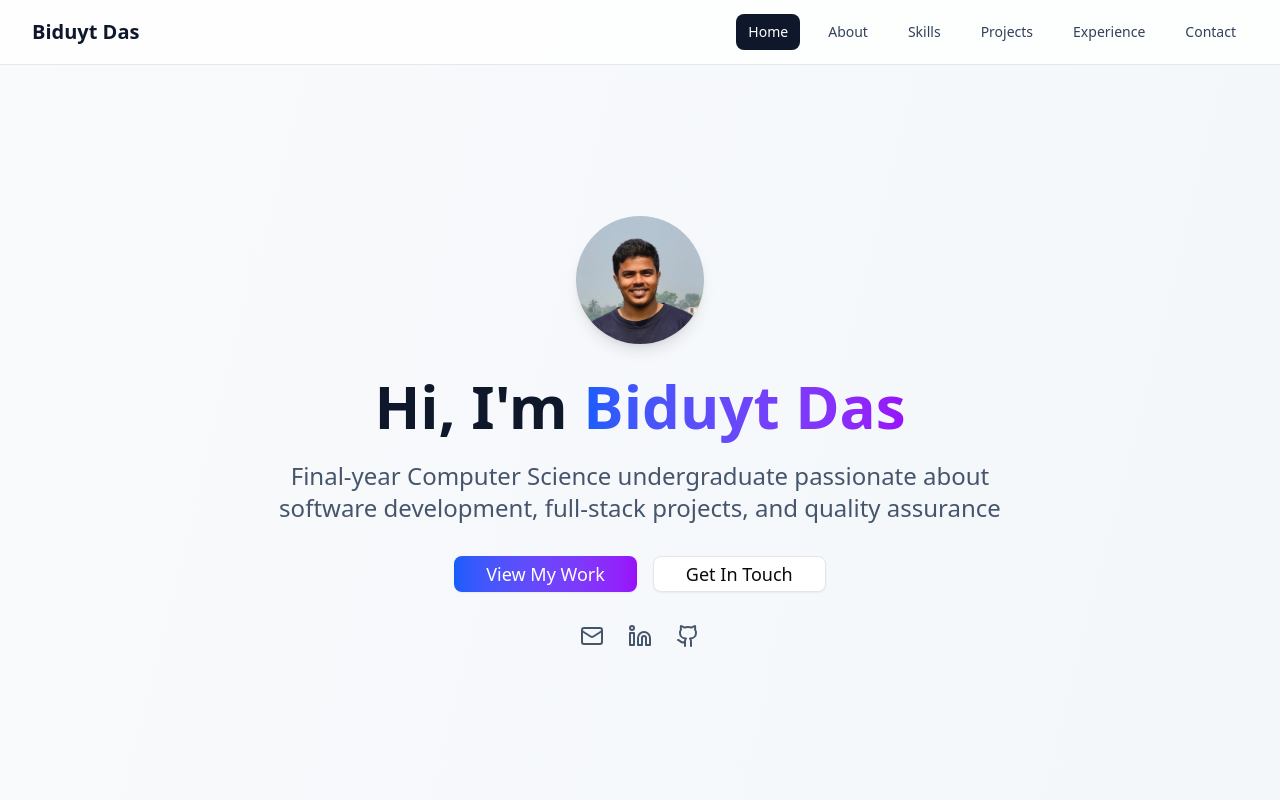
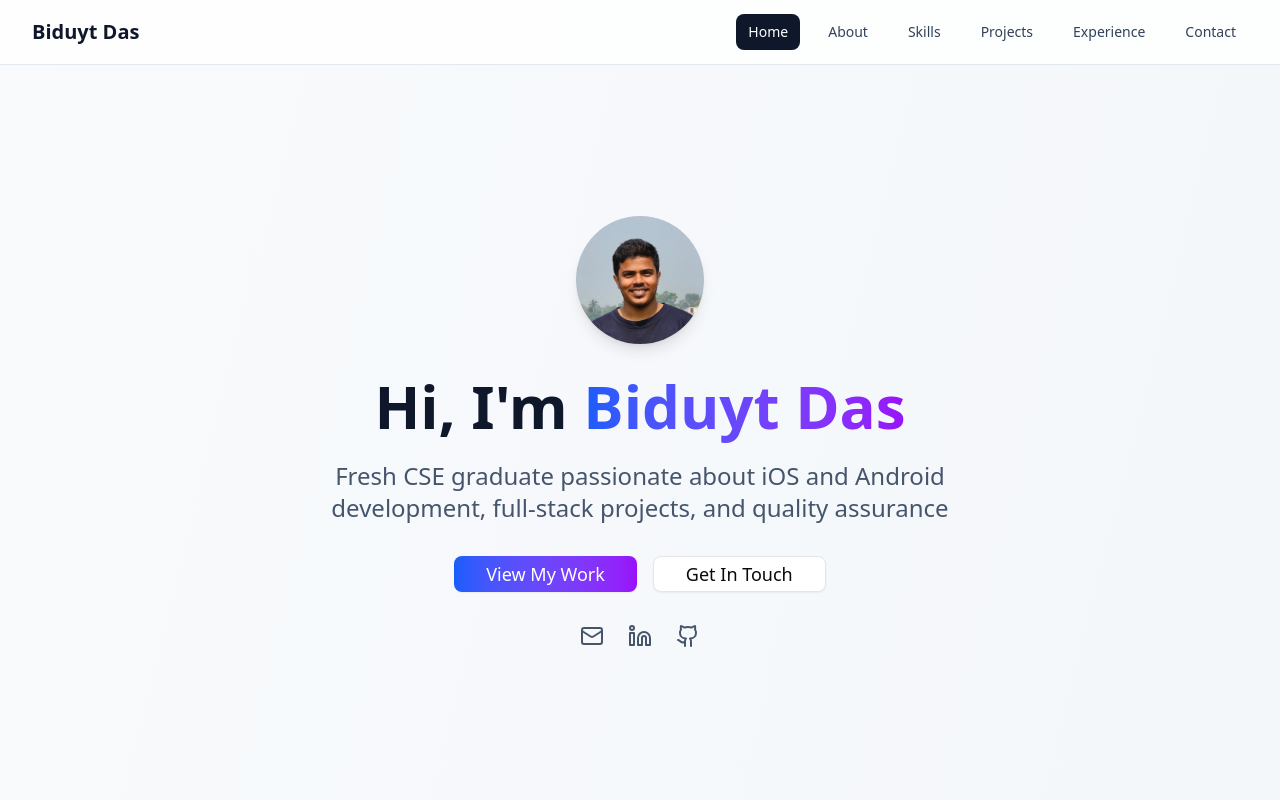
Before and after one commit to PKD118/PKDPortfolio, a React (Vite) app: page / in a window 1280 px wide. Shown: the top 800 px of the page. Built offline with nearby package versions, Linux system fonts and the light colour scheme.

Commit message:
Update App.jsx

```diff
--- a/src/App.jsx
+++ b/src/App.jsx
@@ -171,7 +171,7 @@ function App() {
               Hi, I'm <span className="text-transparent bg-clip-text bg-gradient-to-r from-blue-600 to-purple-600">Biduyt Das</span>
             </h1>
             <p className="text-xl md:text-2xl text-slate-600 dark:text-slate-300 mb-8 max-w-3xl mx-auto">
-              Final-year Computer Science undergraduate passionate about software development,
+              Fresh CSE graduate passionate about iOS and Android development,
               full-stack projects, and quality assurance
             </p>
             <div className="flex flex-col sm:flex-row gap-4 justify-center items-center">
```
